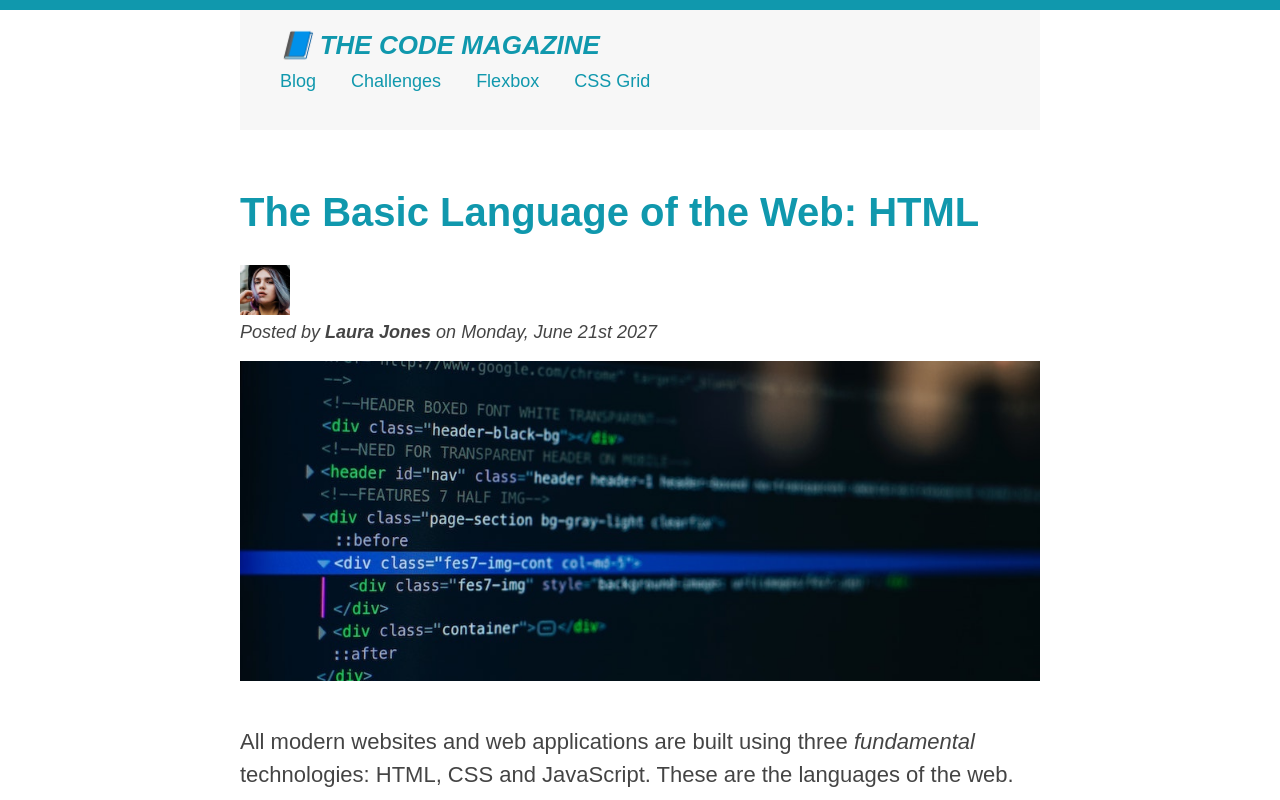
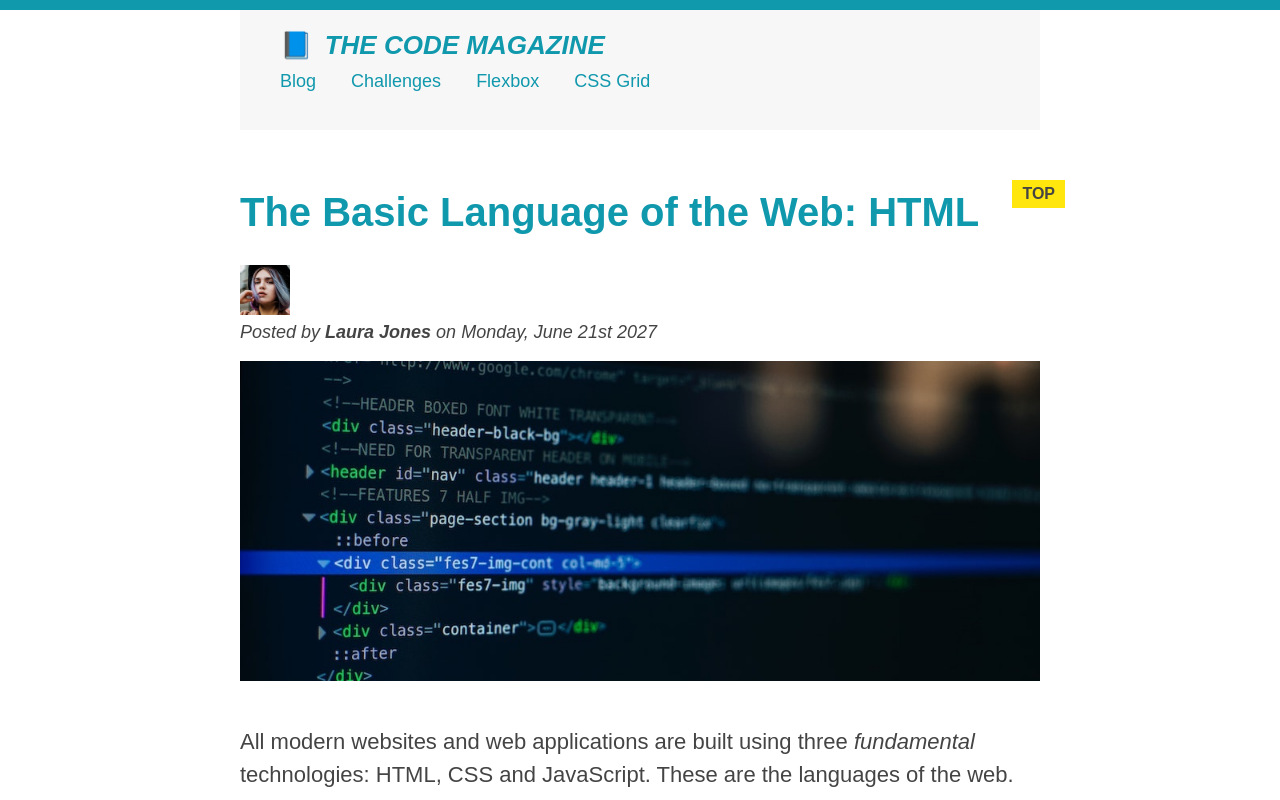
Before and after one commit to shohan-pherones/german-codejam-code-magazine, a plain HTML site: page index.html in a window 1280 px wide. Shown: the top 800 px of the page. Drawn offline with Linux system fonts and the light colour scheme.

Commit message:
pseudo element added

```diff
--- a/style.css
+++ b/style.css
@@ -58,6 +58,7 @@ h1 {
 h2 {
   font-size: 40px;
   margin-bottom: 30px;
+  position: relative;
 }
 
 h3 {
@@ -162,3 +163,25 @@ button {
   bottom: 80px;
   right: 50px;
 }
+
+h1::first-letter {
+  font-style: normal;
+  margin-right: 5px;
+}
+
+h3 + p::first-line {
+  /* color: #1098ad; */
+}
+
+h2::after {
+  content: "TOP";
+  background-color: #ffe70e;
+  color: #444;
+  font-size: 16px;
+  font-weight: bold;
+  display: inline-block;
+  padding: 5px 10px;
+  position: absolute;
+  top: -10px;
+  right: -25px;
+}
```
